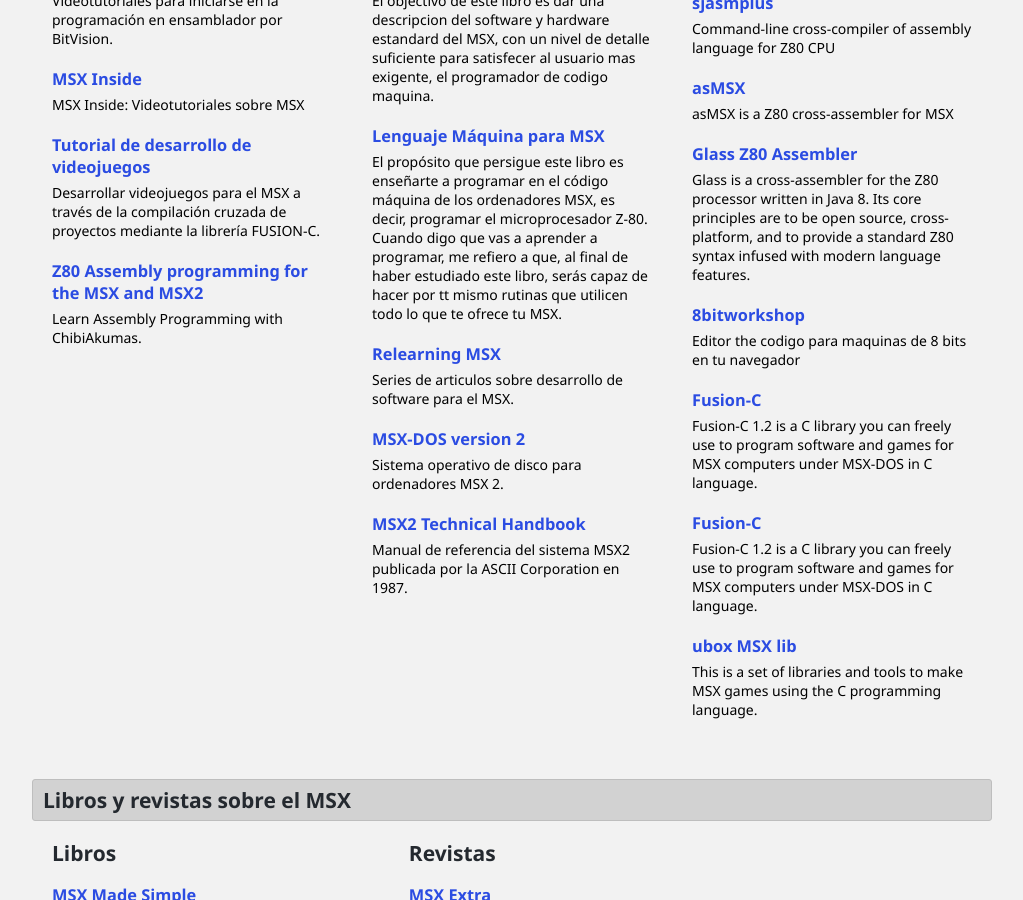
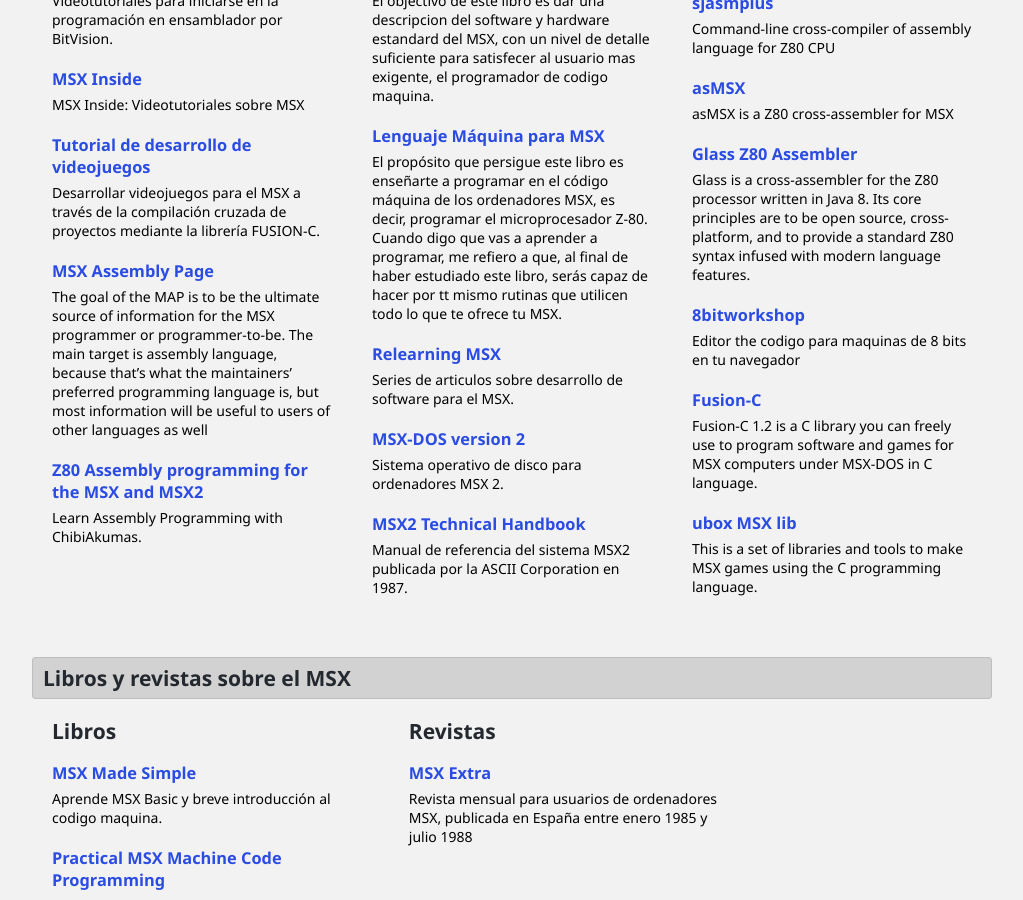
Before and after one commit to msxbits/msxbits.github.io, a Jekyll site: the page built from index.md, in a window 1280 px wide and 900 px high, scrolled down 604 px. Shown: the whole window, without its empty margins (128-1151 px from the left). Built offline with Jekyll 4.4.1, drawn with Linux system fonts in a browser that asks for light colours.

Commit message:
Added MAP

```diff
--- a/index.md
+++ b/index.md
@@ -76,6 +76,14 @@
               </article>
             </a>
           </li>
+            <li>
+              <a class="article" href="http://map.grauw.nl/articles/">
+                <article>
+                  <h3>MSX Assembly Page</h3>
+                  <p>The goal of the MAP is to be the ultimate source of information for the MSX programmer or programmer-to-be. The main target is assembly language, because that’s what the maintainers’ preferred programming language is, but most information will be useful to users of other languages as well</p>
+                </article>
+              </a>
+            </li>
           <li>
             <a class="article" href="https://www.chibiakumas.com/z80/msx.php">
               <article>
@@ -163,14 +171,6 @@
                 <article>
                   <h3>8bitworkshop</h3>
                   <p>Editor the codigo para maquinas de 8 bits en tu navegador</p>
-                </article>
-              </a>
-            </li>
-            <li>
-              <a class="article" href="https://github.com/ericb59/Fusion-C-v1.2">
-                <article>
-                  <h3>Fusion-C</h3>
-                  <p>Fusion-C 1.2  is a C library you can freely use to program software and games for MSX computers under MSX-DOS in C language.</p>
                 </article>
               </a>
             </li>
```
